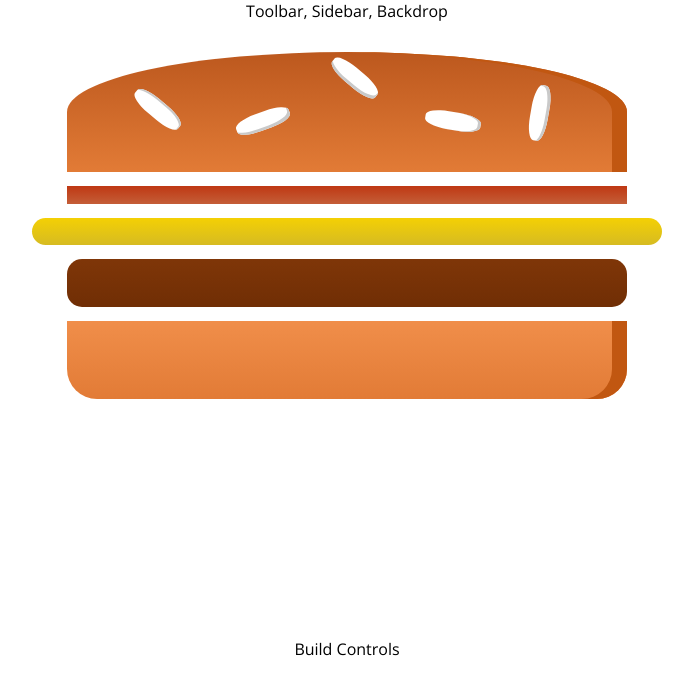
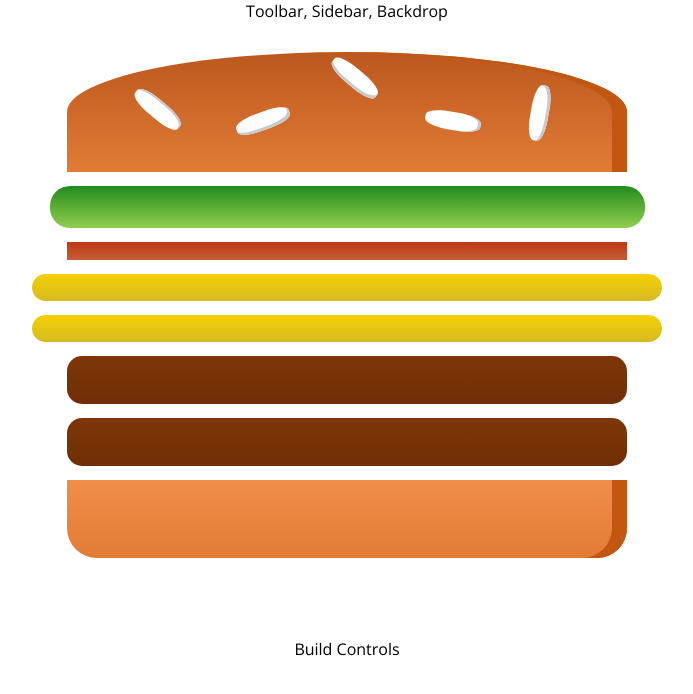
Before and after one commit to priteshgudge/burger-builder, a React (Create React App) app: page / in a window 1280 px wide. Shown: the top 694 px of the page, without its empty margins (293-986 px from the left). Built offline with nearby package versions, Linux system fonts and the light colour scheme.

Commit message:
Rendering ingredients from state

```diff
--- a/src/components/Burger/Burger.js
+++ b/src/components/Burger/Burger.js
@@ -4,16 +4,25 @@ import classes from './Burger.module.css'
 import BurgerIngredient from './BurgerIngredient/BurgerIngredient'
 
 const burger = (props) => {
+    const transformedIngredients = Object.keys(props.ingredients)
+        .map(igKey => {
+            return [...Array(props.ingredients[igKey])].map((_,i) => {
+                return <BurgerIngredient key={igKey + i} type={igKey}/> ;
+            });
+        });
+
+    // return (
+    //     <div className={classes.Burger}>
+    //         {transformedIngredients}
+    //     </div>
+    // )
     return (
         <div className={classes.Burger}>
             <BurgerIngredient type="bread-top" />
-            <BurgerIngredient type="bacon" />
-            <BurgerIngredient type="cheese" />
-            <BurgerIngredient type="meat" />
+            {transformedIngredients}
             <BurgerIngredient type="bread-bottom" />
-
         </div>
-    );
+    )
 }
 
 export default burger;
--- a/src/containers/BurgerBuilder/BurgerBuilder.js
+++ b/src/containers/BurgerBuilder/BurgerBuilder.js
@@ -5,11 +5,19 @@ import Burger from '../../components/Burger/Burger'
 
 class BurgerBuilder extends Component{
 
+    state = {
+        ingredients:{
+            salad:1,
+            bacon:1,
+            cheese:2,
+            meat:2,
+        }
+    }
     render(){
 
         return (
             <Aux>
-                <Burger></Burger>
+                <Burger ingredients={this.state.ingredients}></Burger>
                 <div>Build Controls</div>
             </Aux>
 
```
